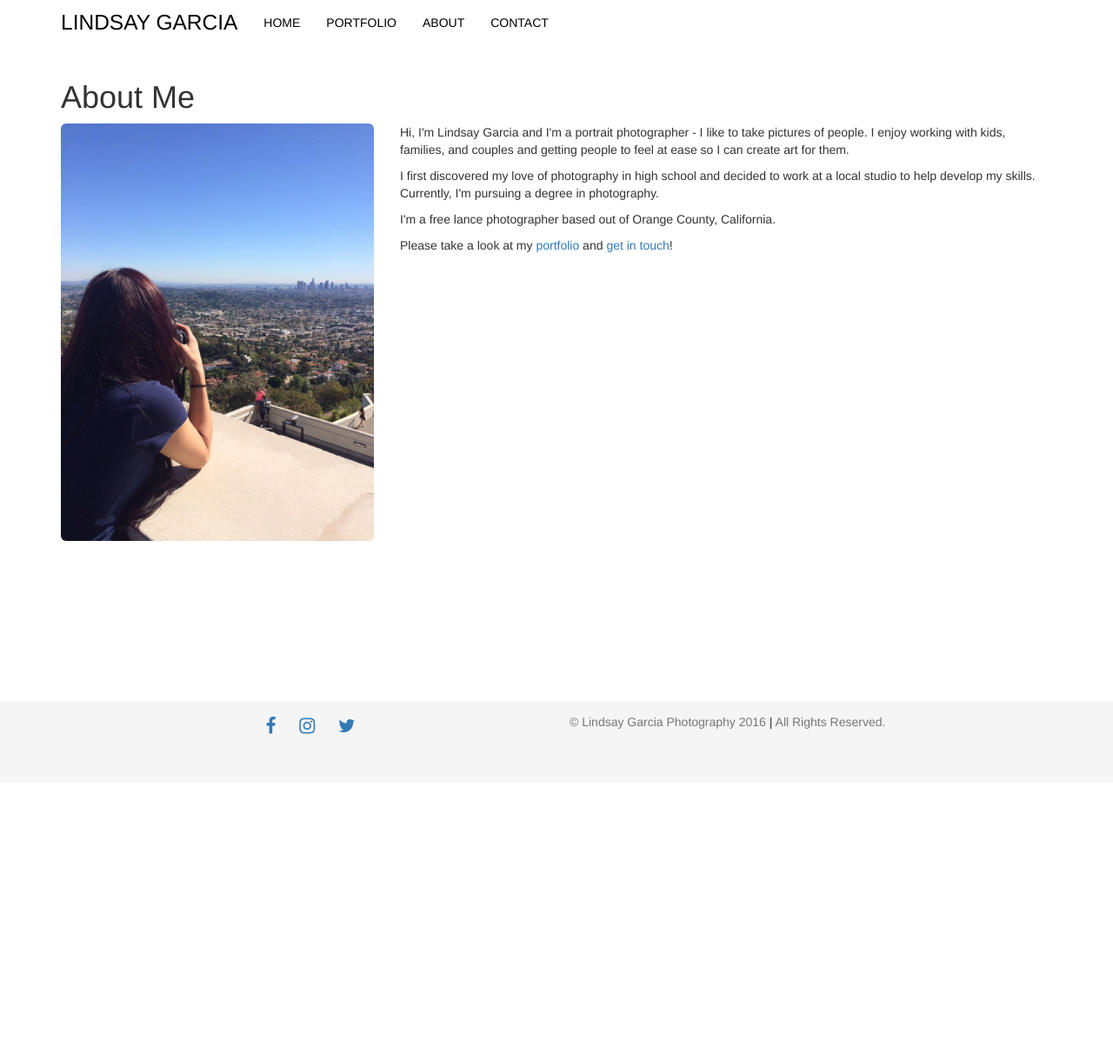
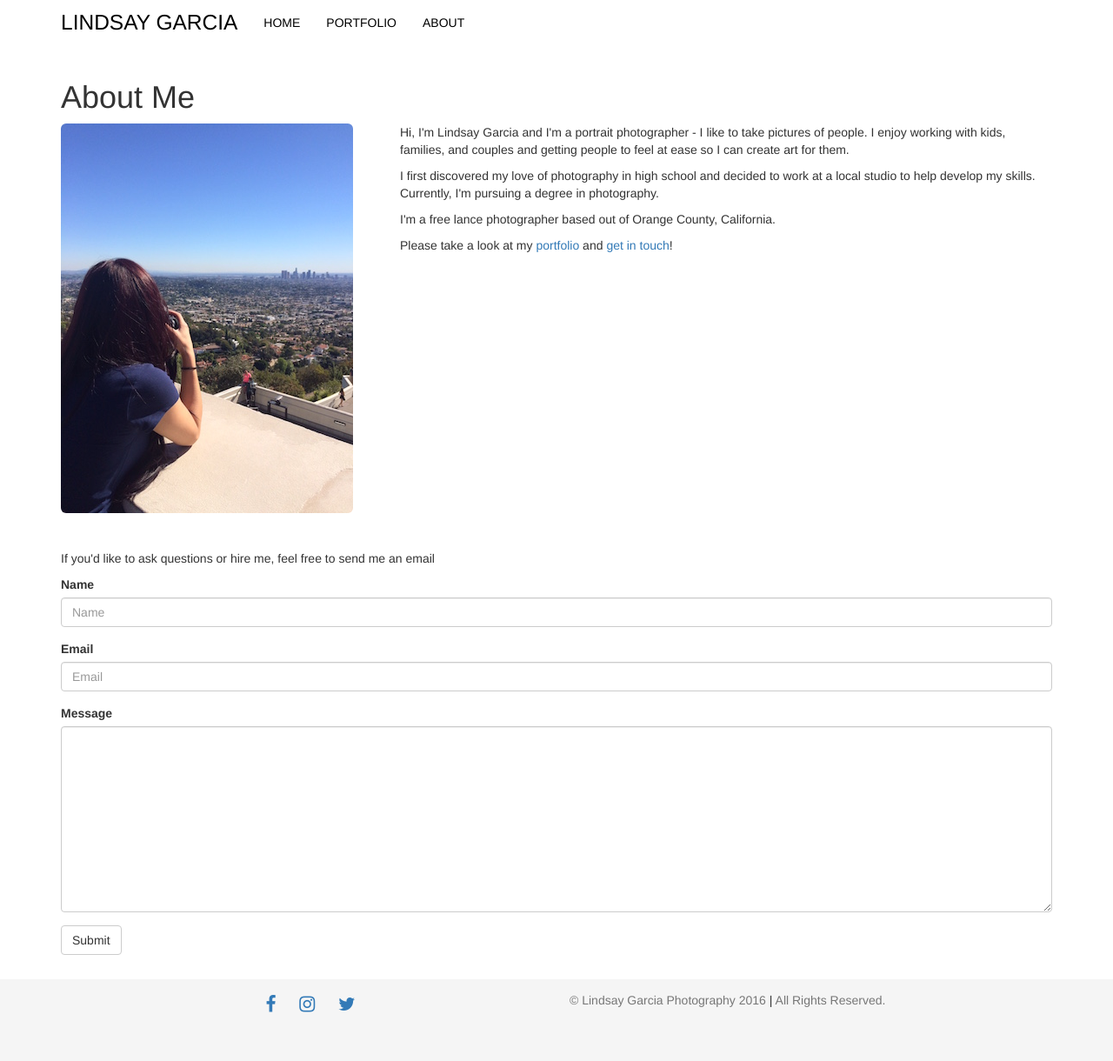
Before and after one commit to stephthedev/lindsphotography.github.io, a Jekyll site: the page built from about.html, in a window 1280 px wide. Shown: the whole page at 87% size. Built offline with Jekyll 4.4.1, drawn with Linux system fonts in a browser that asks for light colours; nearby versions of some CDN libraries; before the commit the page ends 900 px from its top, so only the background shows below that.

Commit message:
Add favicon, add titles to images, merge contact and about page, css tweaks on portfolio page

```diff
--- a/_data/sitewide.yml
+++ b/_data/sitewide.yml
@@ -4,4 +4,4 @@ social:
   instagram: https://www.instagram.com/lindsphotographs/
   twitter: https://twitter.com/lindsphotogrphs
 contact:
-  email: hellokitty123@mailinator.com
+  email: lindsgarciaphotography@yahoo.com
--- a/_includes/nav.html
+++ b/_includes/nav.html
@@ -15,7 +15,6 @@
         <li><a href="index.html">Home</a></li>
         <li><a href="portfolio.html">Portfolio</a></li>
         <li><a href="about.html">About</a></li>
-        <li><a href="contact.html">Contact</a></li>
       </ul>
     </div>
   </div>
--- a/_layouts/default.html
+++ b/_layouts/default.html
@@ -5,6 +5,8 @@
         <meta http-equiv="X-UA-Compatible" content="IE=edge" />
         <meta name="viewport" content="width=device-width, initial-scale=1" />
 
+        <link rel="shortcut icon" href="/favicon.ico?" sizes="16x16 32x32" type="image/x-icon">
+        <link rel="icon" href="/favicon.ico" type="image/x-icon" />
 
         <!-- Latest compiled and minified CSS -->
         <link rel="stylesheet" href="https://maxcdn.bootstrapcdn.com/bootstrap/3.3.7/css/bootstrap.min.css" integrity="sha384-BVYiiSIFeK1dGmJRAkycuHAHRg32OmUcww7on3RYdg4Va+PmSTsz/K68vbdEjh4u" crossorigin="anonymous" />
--- a/about.html
+++ b/about.html
@@ -1,18 +1,20 @@
 ---
 layout: default
 about:
-  photo: images/web/IMG_0042.JPG
+  photo: images/web/LGAboutMe35.jpg
   gear: http://www.reviewsbymary.com/wp-content/uploads/2015/06/nikon-cameras-6.jpg
+form:
+  subject: "[Action Requested] New form submission about photography services"
 ---
 
 <div class="container">
 	<h1>About Me</h1>
 	<div class="row">
-		<div class="col-md-4" id="profile">
+		<div class="col-sm-4 hidden-xs" id="profile">
 			<img class="img-responsive img-rounded" src="{{page.about.photo}}" />
 		</div>
 
-		<div class="col-md-8" id="bio">
+		<div class="col-sm-8" id="bio">
 			<p>
 				Hi, I'm Lindsay Garcia and I'm a portrait photographer - I like to take pictures of people. I enjoy working with kids, families, and couples and getting people to feel at ease so I can create art for them.
 			</p>
@@ -26,8 +28,39 @@ about:
 			</p>
 
 			<p>
-				Please take a look at my <a href="portfolio.html">portfolio</a> and <a href="contact.html">get in touch</a>!
+				Please take a look at my <a href="portfolio.html">portfolio</a> and <a href="#contact-form">get in touch</a>!
 			</p>
 		</div>
 	</div>
+
+	<div class="row" id="contact">
+		<div class="col-md-12">
+			<p>
+				If you'd like to ask questions or hire me, feel free to send me an email
+			</p>
+
+			<form id="contact-form" name="contact-form" action="https://formspree.io/{{site.data.sitewide.contact.email}}" method="POST">
+				<input type="hidden" name="_subject" value="{{page.form.subject}}" />
+				<input type="text" name="_gotcha" style="display:none" />
+				<input type="hidden" name="_next" value="thanks.html" />
+
+				<div class="form-group">
+					<label for="name">Name</label>
+					<input id="name" type="text" class="form-control" name="name" placeholder="Name" />
+				</div>
+
+				<div class="form-group">
+					<label for="email">Email</label>
+					<input id="email" type="text" class="form-control" name="_replyto" placeholder="Email"/>
+				</div>
+
+				<div class="form-group">
+					<label for="message">Message</label>
+					<textarea rows="10" class="form-control" id="message" name="message"></textarea>
+				</div>
+
+			    <button type="submit" class="btn btn-default">Submit</button>
+			</form>
+		</div>
+	</div>
 </div>
--- a/css/styles.scss
+++ b/css/styles.scss
@@ -75,7 +75,6 @@ body {
 }
 
 .photo-gallery {
-
   .row {
     @media (max-width: $screen-xs-max) {
       text-align: center;
@@ -97,6 +96,10 @@ body {
   margin-bottom: 1em;
 }
 
+#contact {
+  margin-top: 2em;
+}
+
 #thank-you {
   padding: 1em;
 }
```
Also changed, not shown: contact.html (deleted, +0 -36 lines), portfolio.html (+35 -2 lines), favicon.ico (added), images/web/IMG_0042.JPG (deleted), images/web/LGAboutMe35.jpg (added).
